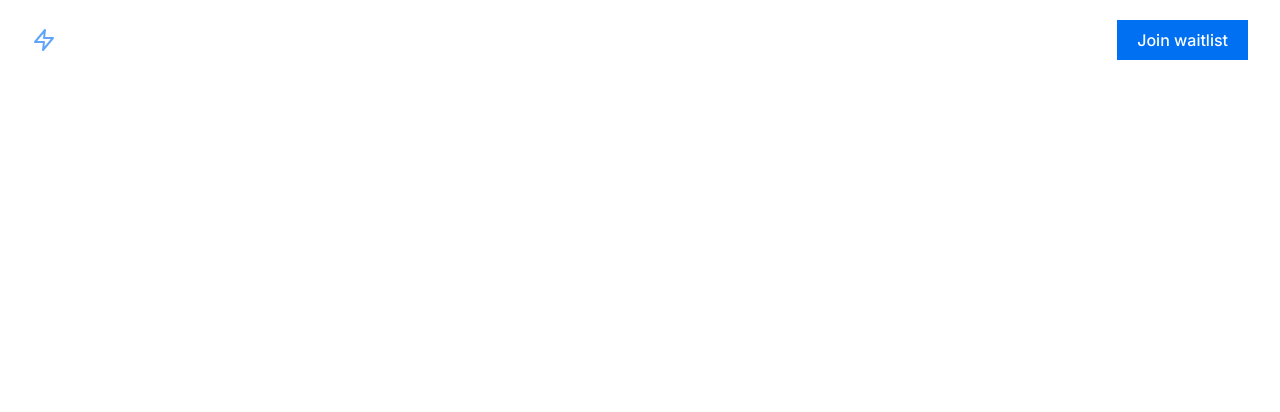
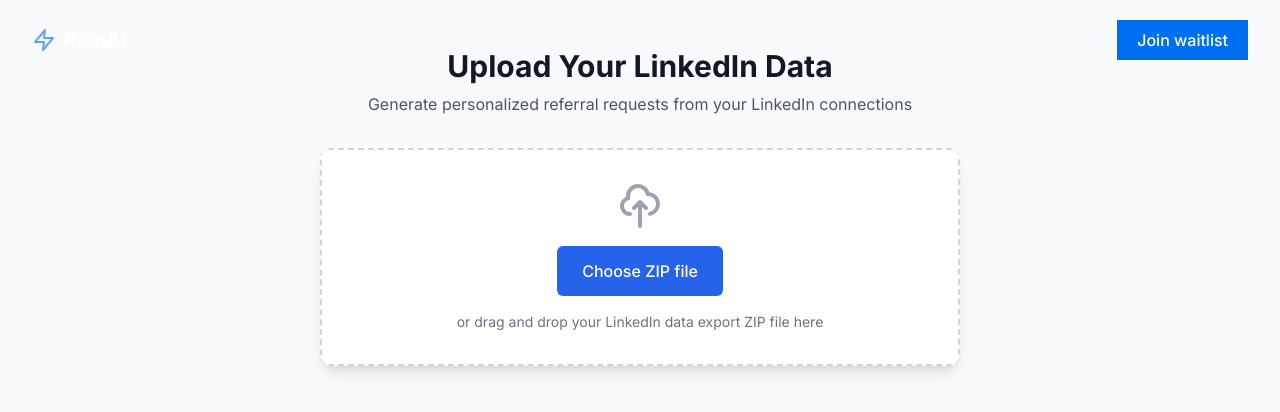
Before and after one commit to bryangalindo/pico, a React (Vite) app: page /upload in a window 1280 px wide. Shown: the top 412 px of the page. Built offline with nearby package versions, Linux system fonts and the light colour scheme.

Commit message:
add zip file upload feature

```diff
--- a/src/App.tsx
+++ b/src/App.tsx
@@ -7,6 +7,7 @@ import NewWaySection from './components/NewWaySection';
 import TestimonialsSection from './components/TestimonialsSection';
 import CallToAction from './components/CallToAction';
 import Footer from './components/Footer';
+import LinkedInUpload from './components/LinkedInUpload';
 import './animations.css';
 
 function Home() {
@@ -55,6 +56,7 @@ function App() {
           <Route path="/repo" element={<Repo />} />
           <Route path="/demo" element={<Demo />} />
           <Route path="/waitlist" element={<Waitlist />} />
+          <Route path="/upload" element={<LinkedInUpload />} />
         </Routes>
       </div>
     </Router>
--- /dev/null
+++ b/src/components/LinkedInUpload.tsx
@@ -0,0 +1,146 @@
+import React, { useState } from 'react';
+
+const LinkedInUpload: React.FC = () => {
+  const [selectedFile, setSelectedFile] = useState<File | null>(null);
+  const [isDragging, setIsDragging] = useState(false);
+  const [uploadStatus, setUploadStatus] = useState<'idle' | 'uploading' | 'uploaded'>('idle');
+
+  const handleFileChange = (event: React.ChangeEvent<HTMLInputElement>) => {
+    const file = event.target.files?.[0];
+    if (file && file.type === 'application/zip') {
+      setSelectedFile(file);
+      setUploadStatus('uploading');
+      // Simulate upload delay
+      setTimeout(() => {
+        setUploadStatus('uploaded');
+      }, 1000);
+    } else {
+      alert('Please upload a ZIP file');
+    }
+  };
+
+  const handleDragOver = (e: React.DragEvent) => {
+    e.preventDefault();
+    setIsDragging(true);
+  };
+
+  const handleDragLeave = (e: React.DragEvent) => {
+    e.preventDefault();
+    setIsDragging(false);
+  };
+
+  const handleDrop = (e: React.DragEvent) => {
+    e.preventDefault();
+    setIsDragging(false);
+    const file = e.dataTransfer.files?.[0];
+    if (file && file.type === 'application/zip') {
+      setSelectedFile(file);
+      setUploadStatus('uploading');
+      // Simulate upload delay
+      setTimeout(() => {
+        setUploadStatus('uploaded');
+      }, 1000);
+    } else {
+      alert('Please upload a ZIP file');
+    }
+  };
+
+  const getStatusColor = () => {
+    switch (uploadStatus) {
+      case 'uploading':
+        return 'border-blue-500 bg-blue-50';
+      case 'uploaded':
+        return 'border-green-500 bg-green-50';
+      default:
+        return 'border-gray-300 hover:border-gray-400';
+    }
+  };
+
+  const getStatusText = () => {
+    switch (uploadStatus) {
+      case 'uploading':
+        return 'Uploading...';
+      case 'uploaded':
+        return 'File uploaded successfully!';
+      default:
+        return 'or drag and drop your LinkedIn data export ZIP file here';
+    }
+  };
+
+  return (
+    <div className="min-h-screen bg-gray-50 py-12">
+      <div className="w-full max-w-2xl mx-auto px-4">
+        <div className="text-center mb-8">
+          <h2 className="text-3xl font-bold text-gray-900 mb-2">Upload Your LinkedIn Data</h2>
+          <p className="text-gray-600">Generate personalized referral requests from your LinkedIn connections</p>
+        </div>
+
+        <div className="bg-white rounded-xl shadow-lg overflow-hidden">
+          <div
+            className={`border-2 border-dashed rounded-lg p-8 text-center transition-colors duration-200 ease-in-out ${getStatusColor()}`}
+            onDragOver={handleDragOver}
+            onDragLeave={handleDragLeave}
+            onDrop={handleDrop}
+          >
+            <div className="space-y-4">
+              <div className="flex justify-center">
+                <svg
+                  className={`w-12 h-12 transition-colors duration-200
+                    ${uploadStatus === 'uploaded' ? 'text-green-500' : 'text-gray-400'}`}
+                  fill="none"
+                  stroke="currentColor"
+                  viewBox="0 0 24 24"
+                >
+                  <path
+                    strokeLinecap="round"
+                    strokeLinejoin="round"
+                    strokeWidth="2"
+                    d="M7 16a4 4 0 01-.88-7.903A5 5 0 1115.9 6L16 6a5 5 0 011 9.9M15 13l-3-3m0 0l-3 3m3-3v12"
+                  />
+                </svg>
+              </div>
+
+              <div>
+                <input
+                  type="file"
+                  accept=".zip"
+                  onChange={handleFileChange}
+                  className="hidden"
+                  id="file-upload"
+                  disabled={uploadStatus === 'uploading'}
+                />
+                <label
+                  htmlFor="file-upload"
+                  className={`cursor-pointer inline-flex items-center px-6 py-3 border border-transparent text-base font-medium rounded-md text-white
+                    ${uploadStatus === 'uploading'
+                      ? 'bg-blue-400 cursor-not-allowed'
+                      : 'bg-blue-600 hover:bg-blue-700'}
+                    focus:outline-none focus:ring-2 focus:ring-offset-2 focus:ring-blue-500 transition-colors duration-200`}
+                >
+                  {uploadStatus === 'uploading' ? 'Uploading...' : 'Choose ZIP file'}
+                </label>
+              </div>
+
+              {selectedFile ? (
+                <div className="mt-4">
+                  <p className={`text-sm font-medium ${uploadStatus === 'uploaded' ? 'text-green-600' : 'text-blue-600'}`}>
+                    {uploadStatus === 'uploading' ? '⏳' : '✓'} {selectedFile.name}
+                  </p>
+                  <p className="text-xs text-gray-500 mt-1">
+                    {(selectedFile.size / 1024 / 1024).toFixed(2)} MB
+                  </p>
+                </div>
+              ) : (
+                <p className="text-sm text-gray-500">
+                  {getStatusText()}
+                </p>
+              )}
+            </div>
+          </div>
+        </div>
+      </div>
+    </div>
+  );
+};
+
+export default LinkedInUpload;
```
